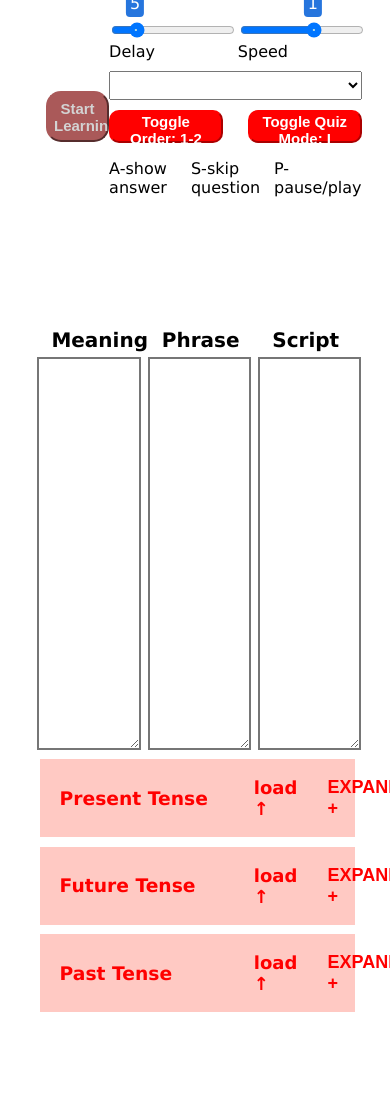
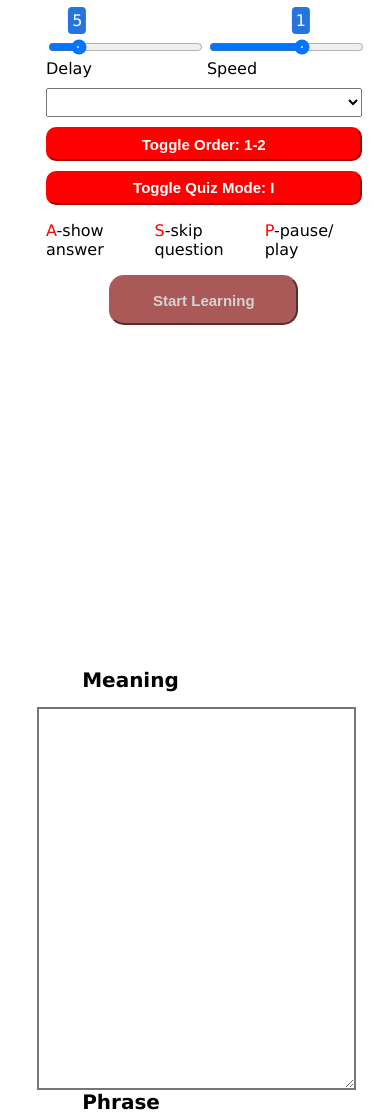
Before and after one commit to h-griffin/custom-language-learning, a plain HTML site: page index.html in a window 390 px wide. Shown: the top 1119 px of the page. Before the commit the page ends 1032 px from the top, so only its background shows below. Drawn offline with Linux system fonts and the light colour scheme.

Commit message:
v7 mobile styles code

```diff
--- a/index.html
+++ b/index.html
@@ -14,11 +14,11 @@
 
     <div class="button-container">
 
-        <button disabled>Start Learning</button>
+        <button disabled id="start-learning">Start Learning</button>
 
         <p id="score" style="display: none;">0</p>
 
-        <div style="display: flex; flex-direction: column; ">
+        <div id="controls" style="display: flex; flex-direction: column; ">
             <!-- <input type="range" name="slider" id="slider" value="10" min="1" max="20" oninput="sliderFunction()"  > -->
             <!-- <output name="slider" id="sliderOutput">10</output> -->
 
@@ -46,7 +46,7 @@
             <div class="shortcuts">
                 <p id="a">A-show answer</p>
                 <p id="s">S-skip question</p>
-                <p id="p">P-pause/play</p>
+                <p id="p">P-pause/ play</p>
             </div>
 
         </div>
--- a/index.js
+++ b/index.js
@@ -1,4 +1,3 @@
-
 
 // ====================
 //  TEXT TO SPEECH
@@ -26,12 +25,22 @@ scriptSpeech.lang = "ja"; // default - reset on select
 
 
 let voices = []; // global array of available voices
-window.speechSynthesis.onvoiceschanged = () => {
+
+// render voice select options
+if (/apple/i.test(navigator.vendor)) { // safari
+    getVoices();
+} else if ('onvoiceschanged' in window.speechSynthesis) {
+    window.speechSynthesis.onvoiceschanged = getVoices;
+} else {
+    alert('voice selection not available in this browser')
+}
+
+function getVoices() {
     voices = window.speechSynthesis.getVoices(); // list of all voices
 
     // create options for each language in the voice select drop down
     let scriptVoiceSelect = document.querySelector("#voices");
-    voices.forEach((voice, i) => (scriptVoiceSelect.options[i] = new Option(`${voice.name} - { ${voice.lang} } `, i)));
+    voices.forEach((voice, i) => { scriptVoiceSelect.options[i] = new Option(`${voice.name} - { ${voice.lang} } `, i) } );
 
     // dynamically select en-US and ja-JP voices
     for(i=0; i < voices.length; i++){
@@ -483,10 +492,14 @@ for (i = 0; i < acc.length; i++) {
   acc[i].addEventListener("click", function() {
     this.classList.toggle("active");
     var panel = document.querySelector(`.panel.${this.id}`);
-    if (panel.style.maxHeight) {
-      panel.style.maxHeight = null;
+    if (panel.style.height) {
+    //   panel.style.maxHeight = null;
+      panel.style.height = null
     } else {
-      panel.style.maxHeight = panel.scrollHeight + "px";
+        // panel.style.maxHeight = 0;
+    //   panel.style.maxHeight = panel.scrollHeight + "px";
+    //   console.log(i, panel.scrollHeight)
+        panel.style.height = 'auto';
     }
   });
 }
--- a/styles.css
+++ b/styles.css
@@ -182,12 +182,15 @@ label {
     padding: 0 18px;
     background-color: white;
     color: red;
-    max-height: 0;
+    /* max-height: 0; */
     overflow: hidden;
-    transition: max-height 0.2s ease-out;
+
+    height: 0;
+    transition: all 0.2s ease ;
 
     width: 100%;
     display: flex;
+    /* display: none; */
     flex-direction: row;
     justify-content: space-around;
 }
@@ -213,13 +216,13 @@ label {
     margin: 0;
 }
 
-  .panel div{
+.panel div {
     display: flex;
     flex-direction: column;
     /* color: red; */
 }
 
-  button.accordion, .banner div p{
+button.accordion, .banner div p {
     background-color: rgb(255, 201, 195);
     color: red;
     font-weight: bold;
@@ -230,7 +233,7 @@ label {
     color: black;
   } */
 
-  .banner{
+.banner {
     background-color: rgb(255, 201, 195);
     color: red;
     width: 100%;
@@ -248,36 +251,39 @@ label {
     flex-direction: row;
     align-items: center;
 }
-  .banner div p, .banner div button{
+
+.banner div p, .banner div button {
     width: 13vw;
     margin: 0;
     cursor: pointer;
+    white-space: nowrap;
 }
-  .banner h3{
+
+.banner h3 {
 
     margin-left: 20px;
 
 }
 
 /* control button contianer */
-.mode-container{
+.mode-container {
     display: flex;
     justify-content: space-between;
 }
 
-#score{
+#score {
     color: red;
     font-weight: 900;
     font-size: 1.5rem;
 }
 
-#score::before{
+#score::before {
     content: " Score: ";
 }
 
-#status{
+#status {
     display: none;
-    font-size:20px;
+    font-size: 20px;
     transform: scale(2);
     position: absolute;
     top: 25px;
@@ -285,13 +291,17 @@ label {
 }
 
 
-.shortcuts{
+.shortcuts {
     display: flex;
-    flex-direction:row;
+    flex-direction: row;
     justify-content: space-around;
 }
 
-#icon{
+.shortcuts p::first-letter {
+    color: red;
+}
+
+#icon {
     display: none;
     transform: scale(2);
     top: 0px;
@@ -307,7 +317,7 @@ label {
     transition: opacity 500ms ease-in;
 }
 
-#speech-text{
+#speech-text {
     margin-left: -20px;
     width: 200px;
     position: absolute;
@@ -322,10 +332,11 @@ label {
     width: calc(var(--size) * 1px);
     position: relative;
     animation: time calc(var(--duration) * 1s) steps(1000, start) infinite;
-    mask: radial-gradient(transparent 50%,#000 50%);
+    mask: radial-gradient(transparent 50%, #000 50%);
     /* mask: radial-gradient(transparent 50%,#000 50%); */
     z-index: 1;
 }
+
 .mask {
     border-radius: 100% 0 0 100% / 50% 0 0 50%;
     height: 100%;
@@ -336,26 +347,116 @@ label {
     animation: mask calc(var(--duration) * 1s) steps(500, start) infinite;
     transform-origin: 100% 50%;
 }
+
 @keyframes time {
     100% {
         -webkit-transform: rotate(360deg);
     }
 }
+
 @keyframes mask {
     0% {
         background: #eee;
         -webkit-transform: rotate(0deg);
     }
+
     50% {
         background: #eee;
         -webkit-transform: rotate(-180deg);
     }
+
     50.01% {
         background: skyBlue;
         -webkit-transform: rotate(0deg);
     }
+
     100% {
         background: skyBlue;
         -webkit-transform: rotate(-180deg);
     }
 }
+
+
+@media only screen and (max-width: 746px) {
+    .display-area, .paste-area {
+        flex-direction: column;
+    }
+
+    .button-container {
+        padding-top: 5%;
+        flex-direction: column-reverse;
+    }
+
+    #meaning, #phrase, #script, #meaning-text, #phrase-text, #script-text {
+        width: 95%;
+    }
+
+    .accordion {
+        width: 80% !important;
+    }
+
+    .banner div p {
+        width: 30% !important;
+    }
+
+    #controls {
+        width: 100%;
+    }
+
+    #start-learning {
+        width: 40%;
+    }
+}
+
+@media only screen and (max-width: 475px) {
+    /* .mode-container, .shortcuts{
+        flex-direction: column;
+        margin: 0 auto;
+    } */
+
+    .mode-container {
+        flex-direction: column;
+    }
+
+    .mode-container button {
+        width: 100% !important;
+    }
+
+    .banner {
+        flex-direction: column;
+    }
+
+    .banner div {
+        width: 100%;
+        justify-content: space-between;
+    }
+
+    .banner div p {
+        padding: 18px;
+    }
+
+    .accordion {
+        width: 50% !important;
+    }
+
+    .panel {
+        flex-direction: column;
+        /* overflow: scroll; */
+    }
+
+
+
+    #start-learning {
+        width: 60%;
+    }
+
+    #meaning-container, #phrase-container, #script-container {
+        flex-direction: row;
+        justify-content: space-between;
+    }
+
+    #meaning-text, #phrase-text, #script-text {
+        white-space: nowrap;
+    }
+
+}
```
Lines whose indentation alone changed are shown as unchanged.
